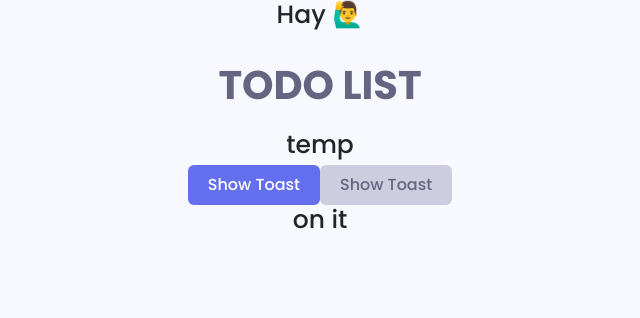
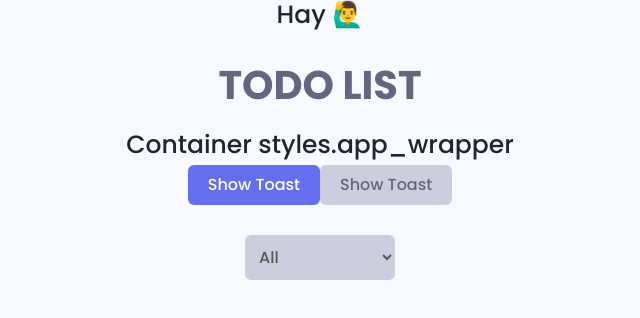
Before and after one commit to Ayon-SSP/react-learn-from-codvolution, a React (Create React App) app: page / in a window 1280 px wide. Shown: the top 318 px of the page, without its empty margins (320-960 px from the left). Built offline with nearby package versions, Linux system fonts and the light colour scheme; a web font is replaced by a local one.

Commit message:
select done

```diff
--- a/src/App.js
+++ b/src/App.js
@@ -28,9 +28,8 @@
 import { BrowserRouter, Route, Routes } from 'react-router-dom';
 import HooksDocs from './Hooks/HooksDocs';
 import ClassCounterOne from './Hooks/ClassCounterOne';
-import Flex from './components/CSSFlex/Flex';
+// import Flex from './components/CSSFlex/Flex';
 import TodoApp from './TodoApp/TodoApp';
-import AppHeader from './TodoApp/components/AppHeader';
 
 
 
@@ -48,7 +47,6 @@
 
 
         <TodoApp />
-        <AppHeader />
 
 
 
--- a/src/TodoApp/TodoApp.jsx
+++ b/src/TodoApp/TodoApp.jsx
@@ -8,7 +8,7 @@
 import styles from './styles/modules/app.module.scss';
 import { Toaster, toast } from 'react-hot-toast';
 import Button from './components/Button';
-// import TodoList from './components/TodoList';
+import SelectButton from './components/SelectButton';
 
 export class TodoApp extends Component {
   render() {
@@ -19,19 +19,13 @@
           <PageTitle>TODO List</PageTitle>
 
           <div className={styles.app_wrapper}>
-            <h1>temp</h1>
+            <h1>Container styles.app_wrapper</h1>
 
 
           </div>
 
-
           {/* <Button variant = 'primary' onClick={() => {toast.error('Please enter a title');}}> */}
-          <Button onClick={() => {toast.success('Please enter a title');}}>
-            Show Toast
-          </Button>
-          <Button variant='secondary' onClick={() => {toast.error('Please enter a title');}}>
-            Show Toast
-          </Button>
+          <BuildingComponents />
 
           <Toaster
             position="bottom-right"
@@ -42,13 +36,38 @@
             }}
           />
 
-
         </div>
-
-
       </>
     )
   }
 }
 
+const BuildingComponents = () => {
+  return (
+    <div>
+      <Button onClick={() => { toast.success('Please enter a title'); }}>
+        Show Toast
+      </Button>
+      <Button variant='secondary' onClick={() => { toast.error('Please enter a title'); }}>
+        Show Toast
+      </Button>
+
+      <br/>
+      <br/>
+      <br/>
+      <SelectButton
+        id="status"
+        // onChange={(e) => updateFilter(e)}
+        // value={filterStatus}
+      >
+        <option value="all">All</option>
+        <option value="incomplete">Incomplete</option>
+        <option value="complete">Completed</option>
+      </SelectButton>
+
+
+    </div>
+  )
+}
+
 export default TodoApp
--- /dev/null
+++ b/src/TodoApp/components/SelectButton.jsx
@@ -0,0 +1,20 @@
+import React from 'react'
+import styles from '../styles/modules/button.module.scss';
+import { getClasses } from '../utils/getClasses';
+
+const SelectButton = ({children, id, ...rest}) => {
+  return (
+    <select
+      id={id}
+      className={getClasses([
+        styles.button,
+        styles.button__select,
+      ])}
+      {...rest}
+    >
+      {children}
+    </select>
+  )
+}
+
+export default SelectButton;
```
Also changed, not shown: src/TodoApp/styles/GlobalStyles.css (line endings or trailing spaces).
